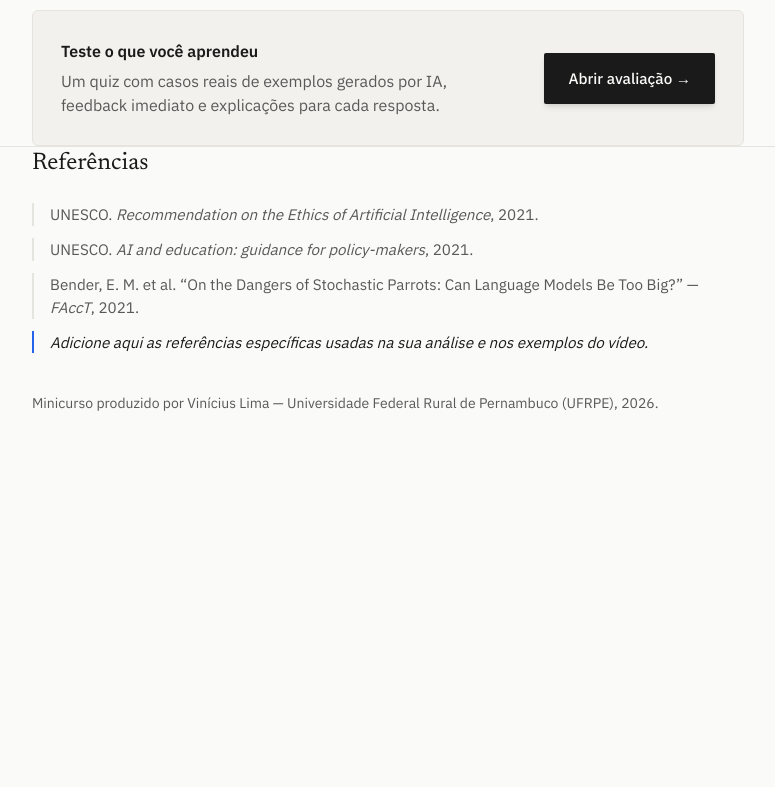
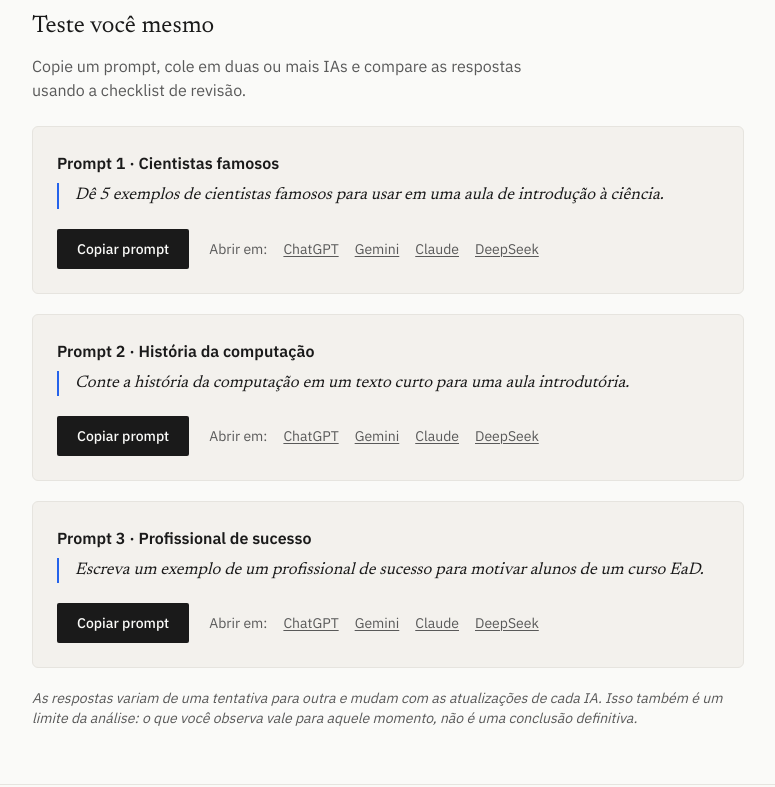
Before and after one commit to ViniGBPl/Minicurso_EaD, a Next.js app: page / in a window 1280 px wide. Shown: the part 1880-2667 px from the top of the page, without its empty margins (252-1027 px from the left). Before the commit the page ends 2333 px from the top, so only its background shows below. Built offline with nearby package versions, Linux system fonts and the light colour scheme.

Commit message:
feat: adição de uma nova sesão

```diff
--- /dev/null
+++ b/app/components/TesteVoceMesmo.tsx
@@ -0,0 +1,90 @@
+"use client";
+
+import { useState } from "react";
+
+const prompts = [
+  {
+    titulo: "Cientistas famosos",
+    texto:
+      "Dê 5 exemplos de cientistas famosos para usar em uma aula de introdução à ciência.",
+  },
+  {
+    titulo: "História da computação",
+    texto:
+      "Conte a história da computação em um texto curto para uma aula introdutória.",
+  },
+  {
+    titulo: "Profissional de sucesso",
+    texto:
+      "Escreva um exemplo de um profissional de sucesso para motivar alunos de um curso EaD.",
+  },
+];
+
+const ias = [
+  { nome: "ChatGPT", url: "https://chatgpt.com" },
+  { nome: "Gemini", url: "https://gemini.google.com" },
+  { nome: "Claude", url: "https://claude.ai" },
+  { nome: "DeepSeek", url: "https://chat.deepseek.com" },
+];
+
+export default function TesteVoceMesmo() {
+  const [copiado, setCopiado] = useState<number | null>(null);
+
+  const copiar = async (texto: string, idx: number) => {
+    try {
+      await navigator.clipboard.writeText(texto);
+      setCopiado(idx);
+      setTimeout(() => setCopiado(null), 2000);
+    } catch {
+
+    }
+  };
+
+  return (
+    <div className="flex flex-col gap-5 mt-2">
+      {prompts.map((p, idx) => (
+        <div
+          key={idx}
+          className="bg-paper-2 border border-rule rounded-md p-6"
+        >
+          <h3 className="font-semibold text-base mb-2">
+            Prompt {idx + 1} · {p.titulo}
+          </h3>
+          <p className="font-serif italic text-ink text-[1.05rem] border-l-2 border-flag pl-4">
+            {p.texto}
+          </p>
+
+          <div className="mt-5 flex flex-wrap items-center gap-x-5 gap-y-3">
+            <button
+              onClick={() => copiar(p.texto, idx)}
+              className="bg-ink hover:bg-flag text-paper px-5 py-2.5 text-sm font-medium rounded-sm transition-colors"
+            >
+              {copiado === idx ? "Copiado ✓" : "Copiar prompt"}
+            </button>
+
+            <div className="text-sm text-ink-soft flex flex-wrap gap-x-4 gap-y-1">
+              <span>Abrir em:</span>
+              {ias.map((ia) => (
+                <a
+                  key={ia.nome}
+                  href={ia.url}
+                  target="_blank"
+                  rel="noopener noreferrer"
+                  className="underline underline-offset-2 hover:text-flag"
+                >
+                  {ia.nome}
+                </a>
+              ))}
+            </div>
+          </div>
+        </div>
+      ))}
+
+      <p className="text-sm text-ink-soft italic">
+        As respostas variam de uma tentativa para outra e mudam com as
+        atualizações de cada IA. Isso também é um limite da análise: o que você
+        observa vale para aquele momento, não é uma conclusão definitiva.
+      </p>
+    </div>
+  );
+}
--- a/app/page.tsx
+++ b/app/page.tsx
@@ -1,4 +1,5 @@
 import Checklist from "./components/Checklist"; // Importação do componente que você criou
+import TesteVoceMesmo from "./components/TesteVoceMesmo";
 
 export default function Home() {
   return (
@@ -100,6 +101,18 @@ export default function Home() {
         </div>
       </section>
 
+      {/* TESTE VOCÊ MESMO */}
+      <section className="border-b border-rule">
+        <div className="max-w-3xl mx-auto px-7 py-14">
+          <h2 className="font-serif text-2xl mb-3">Teste você mesmo</h2>
+          <p className="text-ink-soft mb-6 max-w-[56ch]">
+            Copie um prompt, cole em duas ou mais IAs e compare as respostas usando
+            a checklist de revisão.
+          </p>
+          <TesteVoceMesmo />
+        </div>
+      </section>
+
       {/* AVALIAÇÃO */}
       <section className="border-b border-rule">
         <div className="max-w-3xl mx-auto px-7 py-13">
```
